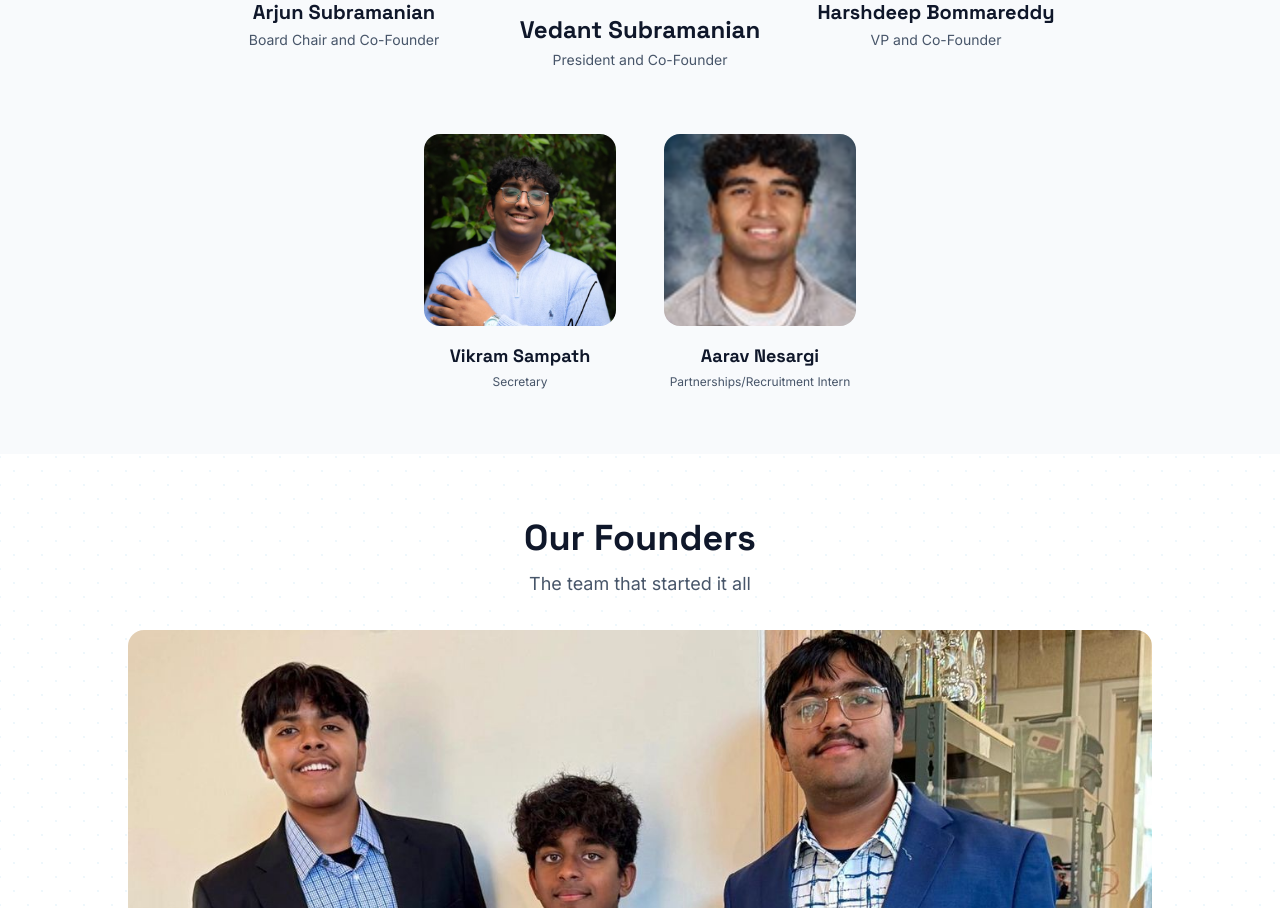
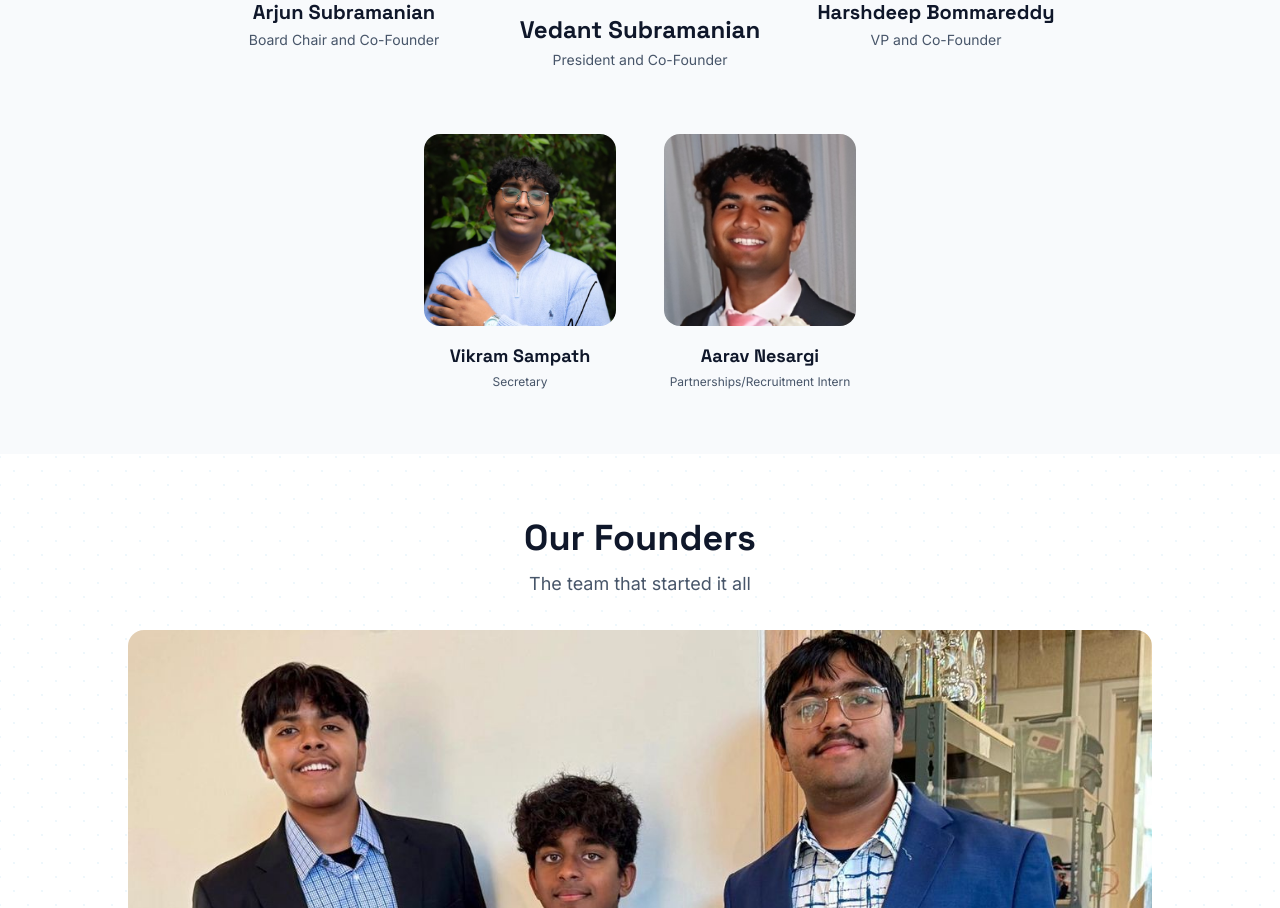
Before and after one commit to Vedant0667/shelteraidtx, a Next.js app: page /who-we-are in a window 1280 px wide. Shown: the part 859-1767 px from the top of the page. Built offline with nearby package versions, Linux system fonts and the light colour scheme.

Commit message:
changed aarav headshot

```diff
--- a/src/app/who-we-are/page.tsx
+++ b/src/app/who-we-are/page.tsx
@@ -175,7 +175,7 @@
                           alt={member.name}
                           width={400}
                           height={400}
-                          className={`w-full h-full object-cover ${member.name === "Aarav Nesargi" ? "scale-125 translate-y-[12%]" : ""}`}
+                          className={`w-full h-full object-cover ${member.name === "Aarav Nesargi" ? "scale-125 -translate-y-[1%]" : ""}`}
                         />
                       ) : (
                         <div className="w-full h-full bg-gradient-to-br from-[var(--color-primary)] to-[var(--color-primary-hover)] flex items-center justify-center">
```
Also changed, not shown: public/images/Aarav-headshot.jpeg.
